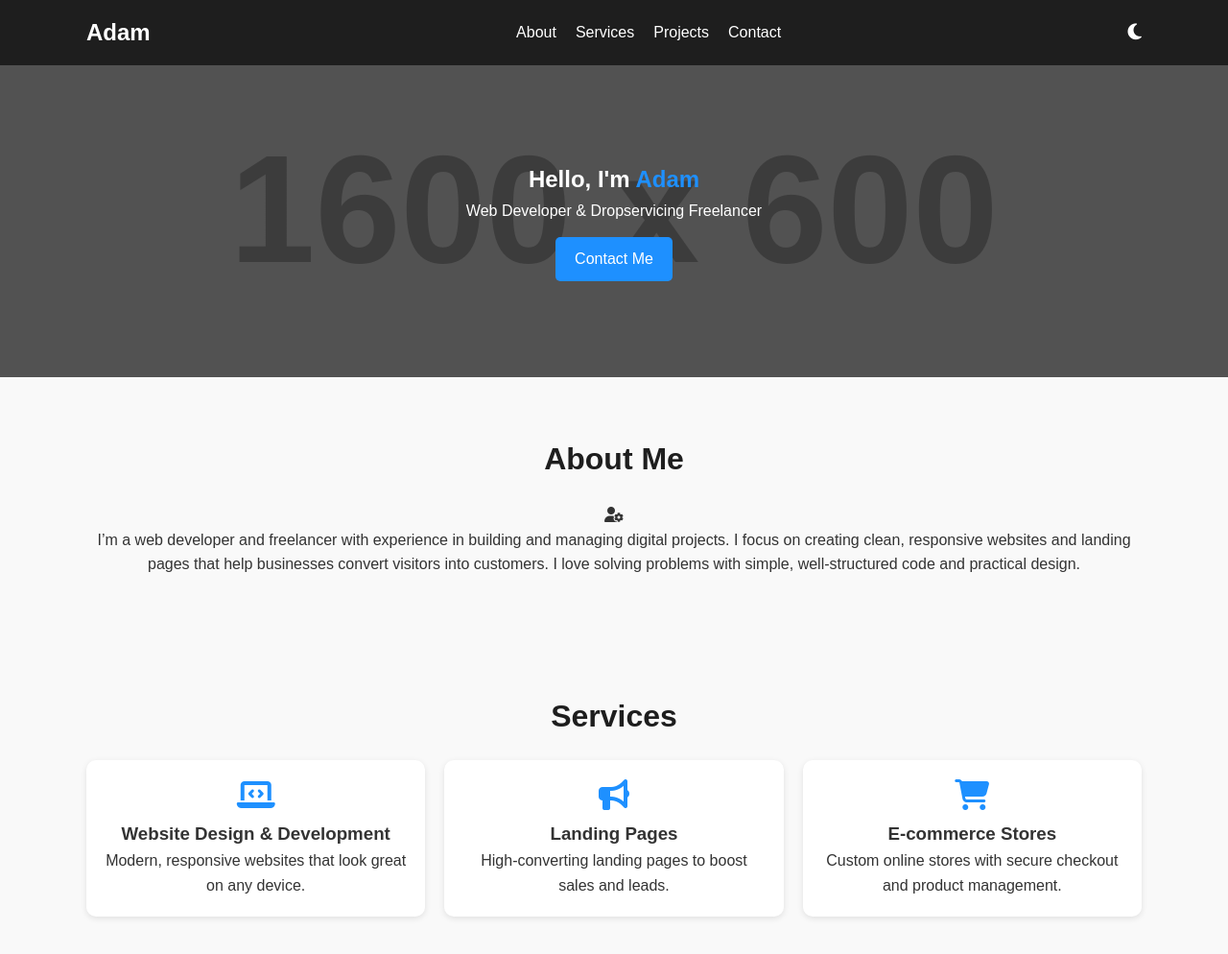
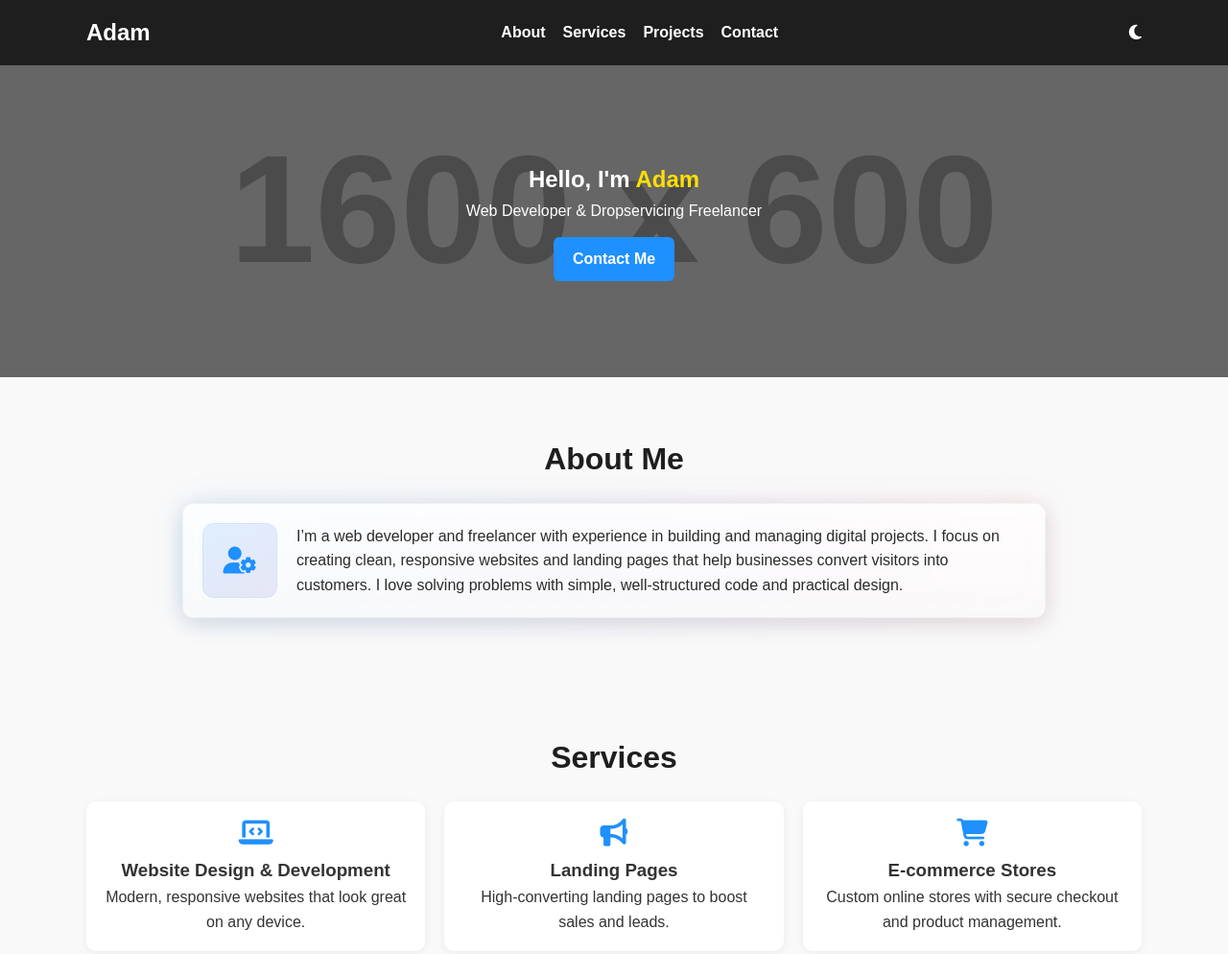
Before and after one commit to Adam-Ramy/Adam-Ramy.github.io, a plain HTML site: page index.html in a window 1280 px wide. Shown: the top 994 px of the page at 96% size. Drawn offline with Linux system fonts and the light colour scheme; placeholder pictures from the web are drawn by us.

Commit message:
Update style.css

```diff
--- a/style.css
+++ b/style.css
@@ -1,178 +1,113 @@
 /* ====== General Styles ====== */
-* {
-  margin: 0;
-  padding: 0;
-  box-sizing: border-box;
-  font-family: 'Arial', sans-serif;
-}
-
+* { margin: 0; padding: 0; box-sizing: border-box; font-family: 'Arial', sans-serif;}
 body {
   line-height: 1.6;
   background: #f9f9f9;
   color: #333;
+  transition: background 0.25s ease, color 0.25s ease;
 }
-
-.container {
-  width: 90%;
-  max-width: 1100px;
-  margin: auto;
-}
+.container { width: 90%; max-width: 1100px; margin: auto; }
 
 /* ====== Navbar ====== */
-nav {
-  background: #1e1e1e;
-  color: #fff;
-  padding: 15px 0;
-  position: sticky;
-  top: 0;
-  z-index: 1000;
-}
-
-.nav-content {
-  display: flex;
-  justify-content: space-between;
-  align-items: center;
-}
-
-.logo {
-  font-size: 1.5rem;
-  font-weight: bold;
-}
-
-.nav-links {
-  display: flex;
-  list-style: none;
-}
-
-.nav-links li {
-  margin-left: 20px;
-}
-
-.nav-links a {
-  color: #fff;
-  text-decoration: none;
-  transition: 0.3s;
-}
-
-.nav-links a:hover {
-  color: #1e90ff;
-}
-
-#darkModeToggle {
-  background: none;
-  border: none;
-  color: #fff;
-  cursor: pointer;
-  font-size: 1.2rem;
-}
+nav { background: #1e1e1e; color: #fff; padding: 15px 0; position: sticky; top: 0; z-index: 1000;}
+.nav-content { display: flex; justify-content: space-between; align-items: center; gap: 15px; }
+.logo { font-size: 1.5rem; font-weight: bold; }
+.nav-links { display: flex; list-style: none; gap: 18px; align-items:center; }
+.nav-links a { color: #fff; text-decoration: none; font-weight:600; transition: color .2s; }
+.nav-links a:hover { color: #1e90ff; }
+#darkModeToggle { background: none; border: none; color: #fff; cursor: pointer; font-size: 1.1rem; }
 
 /* ====== Hero ====== */
 .hero {
-  background: linear-gradient(rgba(0,0,0,0.6), rgba(0,0,0,0.6)),
+  background: linear-gradient(rgba(0,0,0,0.5), rgba(0,0,0,0.5)),
               url('https://via.placeholder.com/1600x600/1e90ff/ffffff?text=Welcome+to+My+Portfolio')
               no-repeat center/cover;
-  color: #fff;
-  text-align: center;
-  padding: 100px 20px;
+  color: #fff; text-align: center; padding: 100px 20px;
+}
+.hero span { color: #ffdf00; font-weight:700; }
+.btn { display: inline-block; margin-top: 15px; padding: 10px 20px; background: #1e90ff; color: #fff; text-decoration: none; border-radius: 6px; font-weight:700; transition: transform .15s, background .15s;}
+.btn:hover { transform: translateY(-3px); background: #0d6efd; }
+
+/* ====== Sections ====== */
+section { padding: 60px 0; text-align: center; }
+section h2 { margin-bottom: 20px; font-size: 2rem; color: #1e1e1e; }
+
+/* ====== ABOUT BOX (NEW) ====== */
+.about-box {
+  max-width: 900px;
+  margin: 18px auto 0;
+  display: flex;
+  gap: 20px;
+  align-items: center;
+  background: linear-gradient(180deg, rgba(255,255,255,0.85), rgba(250,250,250,0.85));
+  border-radius: 12px;
+  padding: 20px;
+  box-shadow: 0 6px 22px rgba(31,41,55,0.12);
+  position: relative;
+  border: 1px solid transparent; /* fallback */
+  background-clip: padding-box;
 }
 
-.hero h2 span {
-  color: #1e90ff;
+/* gradient border effect using pseudo element */
+.about-box::before {
+  content: "";
+  position: absolute;
+  inset: -2px;
+  border-radius: 14px;
+  background: linear-gradient(90deg, #1e90ff 0%, #6a5acd 50%, #ff7a7a 100%);
+  z-index: -1;
+  filter: blur(16px);
+  opacity: 0.12;
+  pointer-events: none;
 }
 
-.btn {
-  display: inline-block;
-  margin-top: 15px;
-  padding: 10px 20px;
-  background: #1e90ff;
-  color: #fff;
-  text-decoration: none;
-  border-radius: 5px;
-  transition: 0.3s;
+.about-icon {
+  flex: 0 0 78px;
+  height: 78px;
+  border-radius: 12px;
+  background: linear-gradient(135deg, rgba(30,144,255,0.12), rgba(106,90,205,0.12));
+  display:flex;
+  align-items:center;
+  justify-content:center;
+  font-size:28px;
+  color: #1e90ff;
+  border: 1px solid rgba(30,144,255,0.08);
 }
 
-.btn:hover {
-  background: #0d6efd;
+.about-text {
+  text-align: left;
+  font-size: 1rem;
+  color: #2b2b2b;
 }
 
-/* ====== Sections ====== */
-section {
-  padding: 60px 0;
-  text-align: center;
-}
-
-section h2 {
-  margin-bottom: 20px;
-  font-size: 2rem;
-  color: #1e1e1e;
+/* smaller screens stack vertically */
+@media (max-width:720px) {
+  .about-box { flex-direction: column; text-align: center; padding: 18px; }
+  .about-text { text-align: center; }
 }
 
 /* ====== Cards ====== */
-.cards {
-  display: grid;
-  grid-template-columns: repeat(auto-fit, minmax(280px, 1fr));
-  gap: 20px;
-}
+.cards { display: grid; grid-template-columns: repeat(auto-fit, minmax(280px,1fr)); gap: 20px; margin-top: 20px; }
+.card { background: #fff; padding: 18px; border-radius: 10px; box-shadow: 0 2px 8px rgba(0,0,0,0.06); transition: transform .25s, box-shadow .25s; }
+.card:hover { transform: translateY(-6px); box-shadow: 0 10px 28px rgba(0,0,0,0.12); }
+.card i { font-size: 1.8rem; margin-bottom: 10px; color: #1e90ff; }
+.card img { max-width:100%; border-radius:8px; margin-bottom:10px; }
 
-.card {
-  background: #fff;
-  padding: 20px;
-  border-radius: 10px;
-  box-shadow: 0 2px 6px rgba(0,0,0,0.1);
-  transition: 0.3s;
-}
-
-.card:hover {
-  transform: translateY(-5px);
-}
-
-.card i {
-  font-size: 2rem;
-  margin-bottom: 10px;
-  color: #1e90ff;
-}
-
-.card img {
-  max-width: 100%;
-  border-radius: 10px;
-  margin-bottom: 10px;
-}
-
-/* ====== Contact ====== */
-.socials {
-  margin-top: 15px;
-}
-
-.socials a {
-  margin: 0 10px;
-  font-size: 1.5rem;
-  color: #1e1e1e;
-  transition: 0.3s;
-}
-
-.socials a:hover {
-  color: #1e90ff;
-}
+/* ====== Socials & contact ====== */
+.socials { margin-top: 15px; }
+.socials a { margin: 0 10px; font-size: 1.4rem; color: #1e1e1e; transition: color .2s; }
+.socials a:hover { color: #1e90ff; }
 
 /* ====== Footer ====== */
-footer {
-  background: #1e1e1e;
-  color: #fff;
-  text-align: center;
-  padding: 20px 0;
-  margin-top: 40px;
-}
+footer { background: #1e1e1e; color: #fff; text-align: center; padding: 20px 0; margin-top: 40px; }
 
-/* ====== Animations ====== */
-.fade-in {
-  opacity: 0;
-  transform: translateY(20px);
-  animation: fadeIn 1s forwards;
-}
+/* ====== Fade-in animation ====== */
+.fade-in { opacity: 0; transform: translateY(18px); animation: fadeIn .85s forwards; }
+@keyframes fadeIn { to { opacity: 1; transform: translateY(0); } }
 
-@keyframes fadeIn {
-  to {
-    opacity: 1;
-    transform: translateY(0);
-  }
-}
+/* ====== Dark mode (script injects class) ====== */
+body.dark { background: #0b0b10; color: #eaeaea; }
+body.dark nav, body.dark footer { background: #050506; color: #eaeaea; }
+body.dark .card { background: #111218; color: #eaeaea; box-shadow: 0 6px 20px rgba(0,0,0,0.6); }
+body.dark .about-box { background: linear-gradient(180deg, rgba(18,18,22,0.85), rgba(26,26,30,0.85)); border: 1px solid rgba(255,255,255,0.04); }
+body.dark .about-icon { color: #7db8ff; border: 1px solid rgba(125,184,255,0.06); background: linear-gradient(135deg, rgba(125,184,255,0.06), rgba(106,90,205,0.04)); }
```
